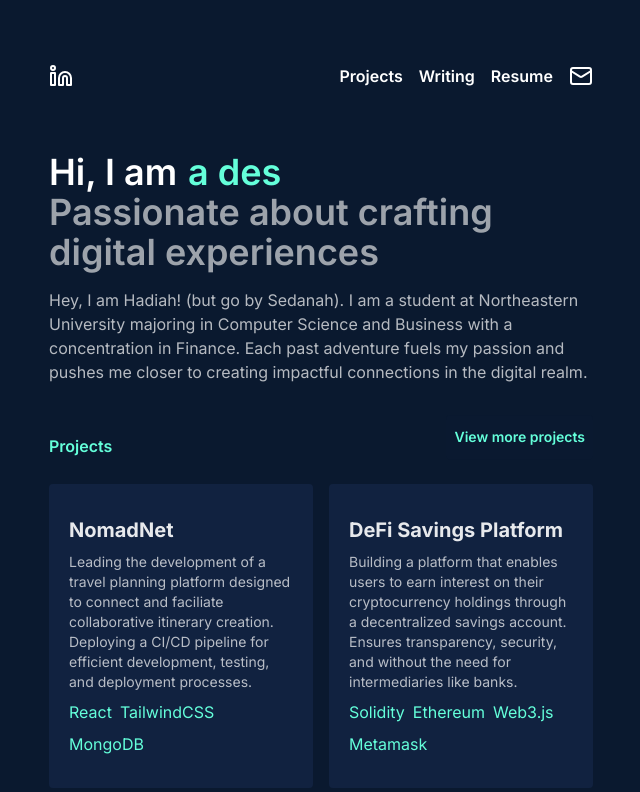
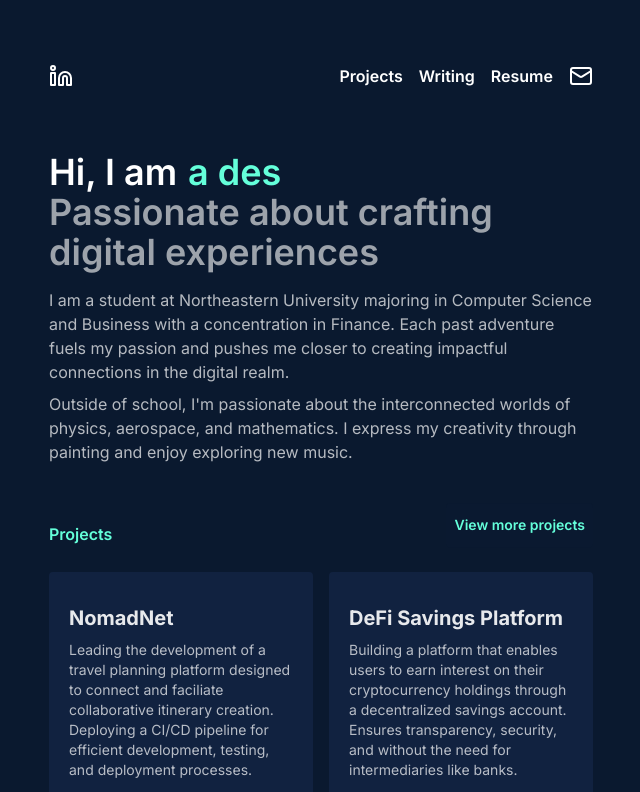
Before and after one commit to Sedanah/final-portfolio, a Next.js app: page / in a window 1280 px wide. Shown: the top 792 px of the page, without its empty margins (319-959 px from the left). Built offline with nearby package versions, Linux system fonts and the light colour scheme.

Commit message:
upd styling

```diff
--- a/src/app/page.js
+++ b/src/app/page.js
@@ -103,11 +103,20 @@ export default function Home() {
           </h1>
 
           <p className="text-base leading-6 text-white/70">
-            Hey, I am Hadiah! (but go by Sedanah). I am a student at
+            I am a student at
             Northeastern University majoring in Computer Science and Business
-            with a concentration in Finance. Each past adventure fuels my
+            with a concentration in Finance.  Each past adventure fuels my
             passion and pushes me closer to creating impactful connections in
             the digital realm.
+          </p>
+
+
+          <p className="text-base leading-6 text-white/70 py-2">
+
+
+            Outside of school, I'm passionate about the interconnected worlds of physics, aerospace, and mathematics.
+          I express my creativity through painting and enjoy exploring new music.
+
           </p>
 
         </section>
@@ -192,7 +201,6 @@ export default function Home() {
 <footer className="flex justify-center items-center py-8 text-white/70">
   Made with <span className="px-1"><Heart/></span> by Sedanah
 </footer>
-
 
 
 
--- a/src/app/projects/page.js
+++ b/src/app/projects/page.js
@@ -180,11 +180,15 @@ export default function Page() {
         <h2 className="mb-4 text-xl font-semibold text-[#64ffda]">
           Projects
         </h2>
+        <h3 className="mb-4 text-lg font-semibold text-[#64ffda]">
+          2024
+          </h3>
         <div className="grid grid-cols-1 sm:grid-cols-2 gap-4 ">
           {projects.map((project, index) => (
             <ProjectCard key={index} {...project} />
           ))}
         </div>
+
       </section>
       </main>
     </div>
```
